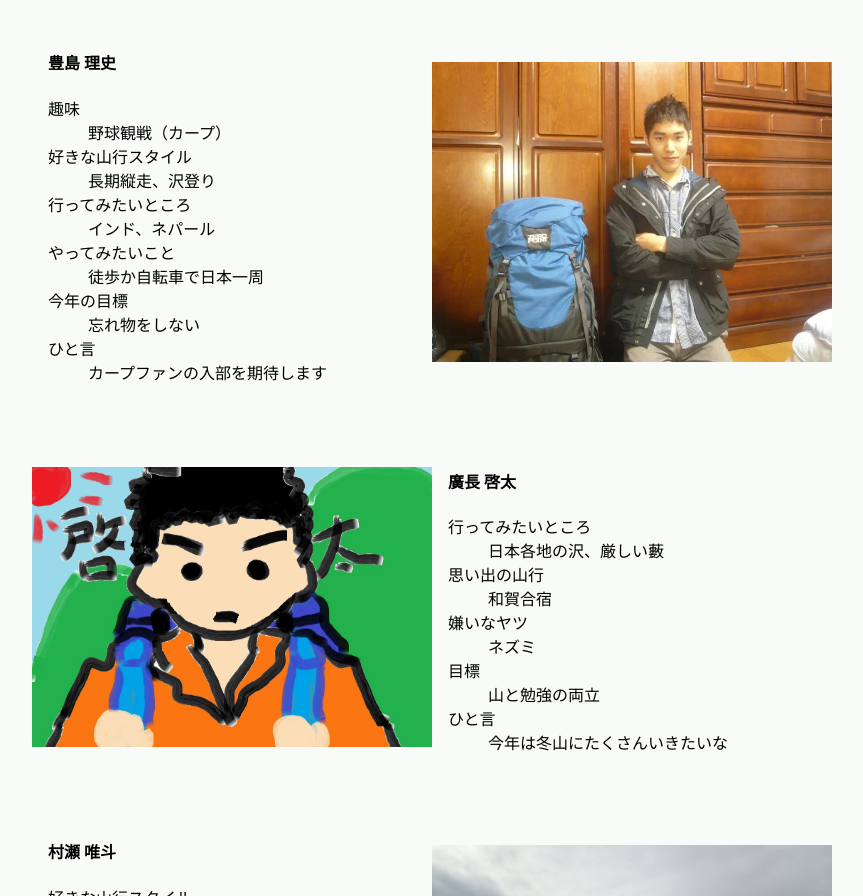
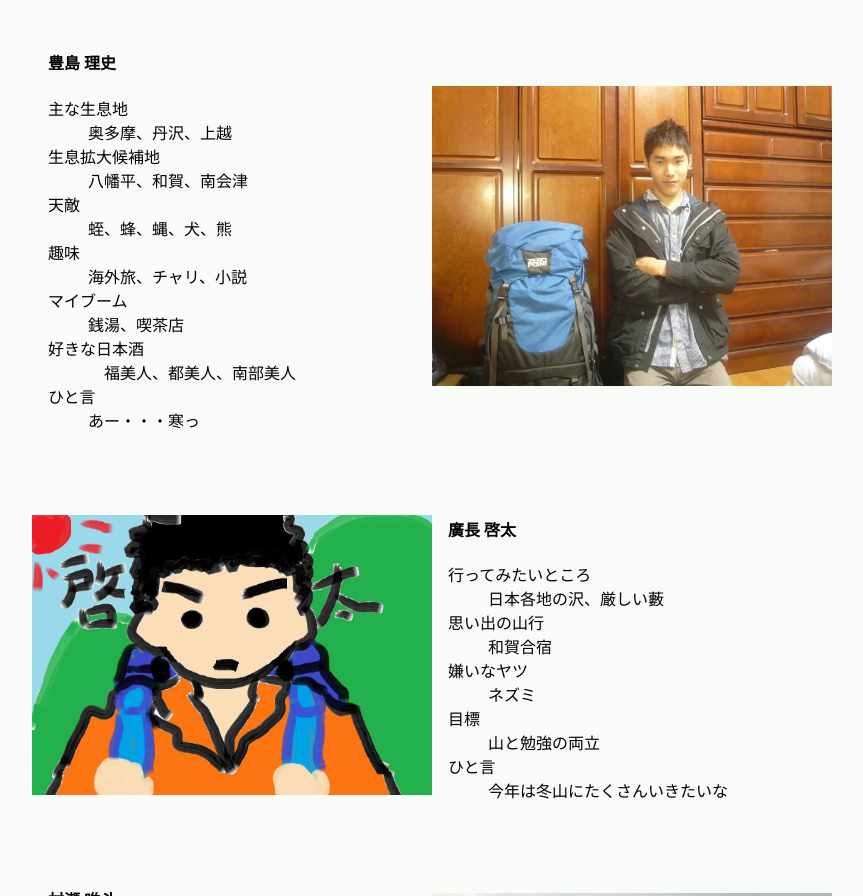
Before and after one commit to zeptometer/TWV, a plain HTML site: page member2.html in a window 1280 px wide. Shown: the part 2579-3475 px from the top of the page, without its empty margins (208-1071 px from the left). Drawn offline with Linux system fonts and the light colour scheme; files whose address does not match are found by name; a web font is replaced by a local one.

Commit message:
update member profile

```diff
--- a/member2.html
+++ b/member2.html
@@ -135,12 +135,13 @@
 	<section>
 	  <h4>豊島 理史</h4>
 	  <dl>
-	    <dt>趣味</dt><dd>野球観戦（カープ）</dd>
-	    <dt>好きな山行スタイル</dt><dd>長期縦走、沢登り</dd>
-	    <dt>行ってみたいところ</dt><dd>インド、ネパール</dd>
-	    <dt>やってみたいこと</dt><dd>徒歩か自転車で日本一周</dd>
-	    <dt>今年の目標</dt><dd>忘れ物をしない</dd>
-	    <dt>ひと言</dt><dd>カープファンの入部を期待します</dd>
+	    <dt>主な生息地</dt><dd>奥多摩、丹沢、上越</dd>
+	    <dt>生息拡大候補地</dt><dd>八幡平、和賀、南会津</dd>
+	    <dt>天敵</dt><dd>蛭、蜂、蝿、犬、熊</dd>
+	    <dt>趣味</dt><dd>海外旅、チャリ、小説</dd>
+	    <dt>マイブーム</dt><dd>銭湯、喫茶店</dd>
+	    <dt>好きな日本酒</dt><dd>　福美人、都美人、南部美人</dd>
+	    <dt>ひと言</dt><dd>あー・・・寒っ</dd>
 	  </dl>
 	</section>
 	<div class="picture">
```
